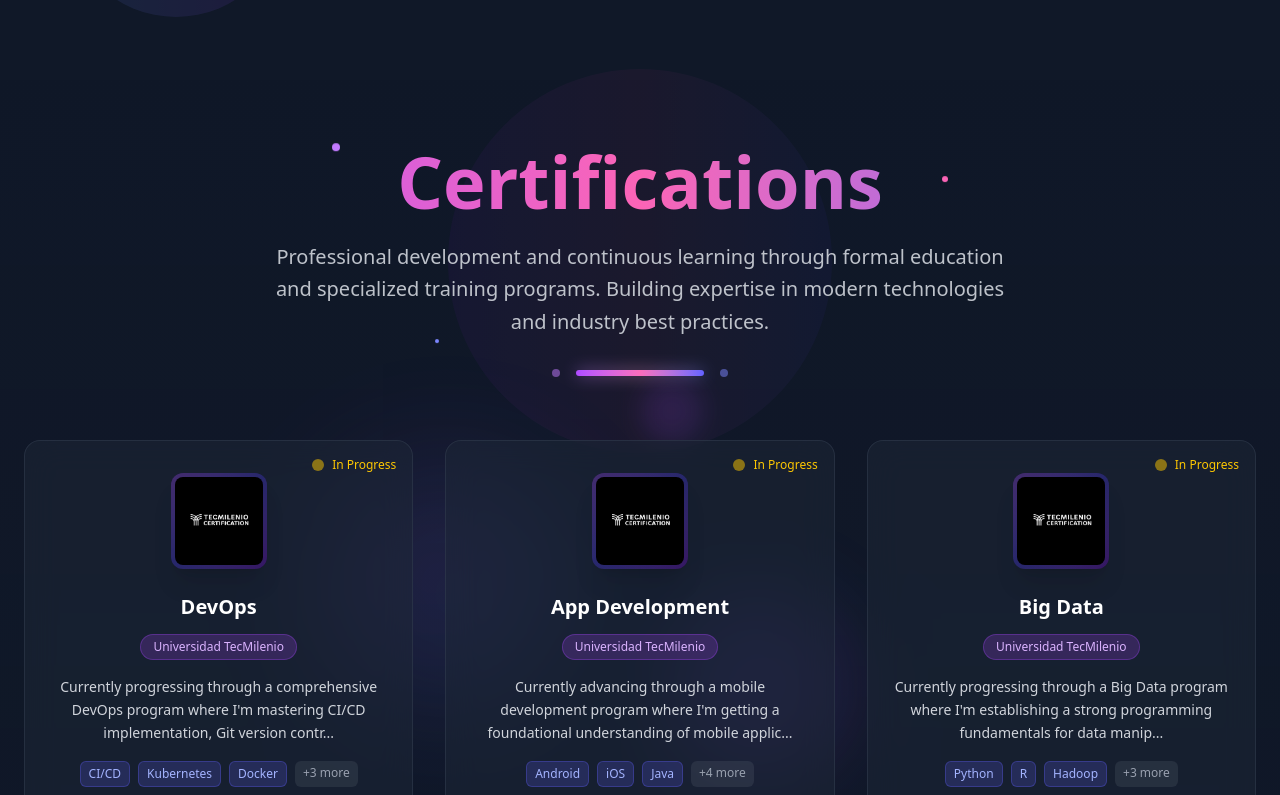
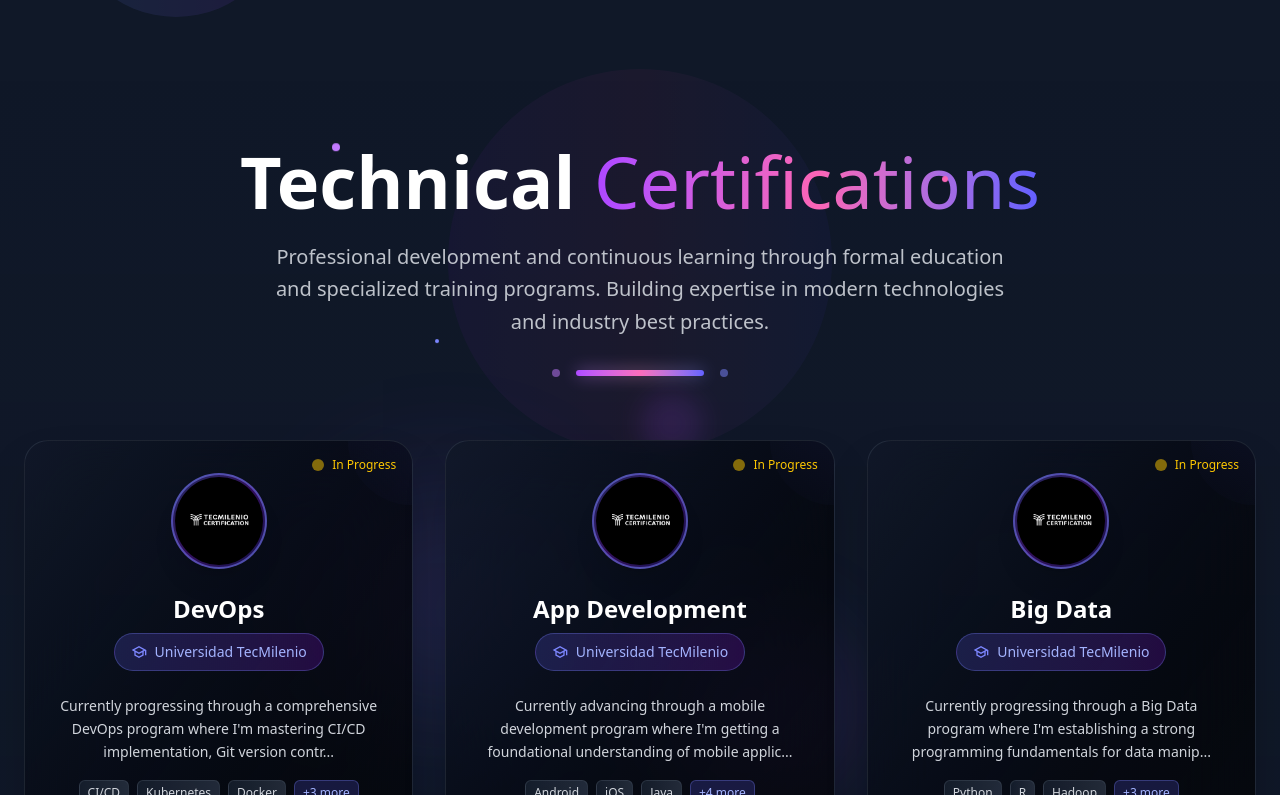
Before and after one commit to amirmx2905/MyDevPort, a Vue app: page / in a window 1280 px wide. Shown: the part 6125-6920 px from the top of the page. Built offline with nearby package versions, Linux system fonts and the light colour scheme.

Commit message:
CHANGED style of the cert modal, grid and project modal

```diff
--- a/src/components/Certifications/subcomponents/CertificationModal.vue
+++ b/src/components/Certifications/subcomponents/CertificationModal.vue
@@ -100,12 +100,12 @@
               <div class="relative mb-4 flex justify-center">
                 <div class="relative w-28 h-28">
                   <div
-                    class="absolute inset-0 rounded-xl bg-gradient-to-br from-purple-500/40 via-indigo-600/40 to-purple-600/40 backdrop-blur-xl border-2 border-purple-400/60 shadow-2xl"
+                    class="absolute inset-0 rounded-full bg-gradient-to-br from-indigo-500/40 via-purple-600/40 to-indigo-600/40 backdrop-blur-xl border-2 border-indigo-400/60 shadow-2xl"
                   ></div>
                   <img
                     :src="certification.image"
                     :alt="`${certification.title} certification logo`"
-                    class="relative w-full h-full object-cover rounded-xl filter brightness-105 transition-all duration-300 p-1"
+                    class="relative w-full h-full object-cover rounded-full filter brightness-105 transition-all duration-300 p-1"
                     loading="lazy"
                   />
                 </div>
--- a/src/components/Certifications/subcomponents/CertificationsGrid.vue
+++ b/src/components/Certifications/subcomponents/CertificationsGrid.vue
@@ -29,7 +29,7 @@
         tabindex="0"
         role="button"
         :aria-label="`View details for ${cert.title} certification`"
-        class="group relative bg-gray-800/50 backdrop-blur-lg border border-gray-700/50 rounded-2xl p-6 cursor-pointer transition-all duration-500 hover:scale-105 hover:bg-gray-800/70 focus:outline-none focus:ring-2 focus:ring-gray-500/50"
+        class="group relative bg-gradient-to-br from-gray-900/80 to-black/60 backdrop-blur-2xl border border-gray-700/50 rounded-3xl p-8 cursor-pointer transition-all duration-500 hover:scale-[1.03] shadow-2xl overflow-hidden focus:outline-none focus:ring-4 focus:ring-indigo-400/30"
         :class="{
           'opacity-0 translate-y-4': !animatedItems.has(cert.id),
           'opacity-100 translate-y-0': animatedItems.has(cert.id),
@@ -44,6 +44,14 @@
             : {}
         "
       >
+        <!-- Decorative Background Elements -->
+        <div
+          class="absolute top-0 right-0 w-32 h-32 bg-gradient-to-bl from-indigo-500/10 to-transparent rounded-full -translate-y-16 translate-x-16"
+        ></div>
+        <div
+          class="absolute bottom-0 left-0 w-24 h-24 bg-gradient-to-tr from-purple-600/10 to-transparent rounded-full translate-y-12 -translate-x-12"
+        ></div>
+
         <!-- Status Indicator -->
         <div class="absolute top-4 right-4 flex items-center space-x-2">
           <div
@@ -68,17 +76,17 @@
         </div>
 
         <!-- Certification Image -->
-        <div class="mb-6 mt-2">
-          <div class="relative w-24 h-24 mx-auto">
-            <!-- Image Background with Gradient -->
+        <div class="flex justify-center mb-6">
+          <div class="relative w-24 h-24">
+            <!-- Logo Background with Gradient -->
             <div
-              class="absolute inset-0 rounded-xl bg-gradient-to-br from-purple-500/30 via-indigo-600/30 to-purple-700/30 backdrop-blur-xl shadow-xl transition-all duration-300"
+              class="absolute inset-0 rounded-full bg-gradient-to-br from-indigo-500/30 via-purple-600/30 to-indigo-700/30 backdrop-blur-xl border-2 border-indigo-400/50 shadow-xl"
             ></div>
             <!-- Certification Logo Image -->
             <img
               :src="cert.image"
               :alt="`${cert.title} certification logo`"
-              class="relative w-full h-full object-cover rounded-xl filter brightness-95 group-hover:brightness-110 transition-all duration-300 p-1"
+              class="relative w-full h-full object-cover rounded-full filter brightness-95 transition-all duration-300 p-1"
               loading="lazy"
             />
           </div>
@@ -86,18 +94,31 @@
 
         <!-- Certification Title -->
         <h3
-          class="text-xl font-bold text-white mb-3 text-center transition-colors duration-300"
+          class="text-white font-bold text-2xl mb-2 text-center transition-colors duration-300"
         >
           {{ cert.title }}
         </h3>
 
         <!-- Institution Badge -->
-        <div v-if="cert.institution" class="text-center mb-4">
-          <span
-            class="inline-block bg-purple-500/20 text-purple-300 text-xs px-3 py-1 rounded-full border border-purple-500/30"
+        <div v-if="cert.institution" class="text-center mb-6">
+          <div
+            class="inline-flex items-center px-4 py-2 bg-gradient-to-r from-indigo-500/20 to-purple-600/20 border border-indigo-400/30 rounded-full"
           >
-            {{ cert.institution }}
-          </span>
+            <!-- Institution Icon -->
+            <svg
+              class="w-4 h-4 mr-2 text-indigo-400"
+              fill="currentColor"
+              viewBox="0 0 24 24"
+            >
+              <path
+                d="M12 3L1 9l4 2.18v6L12 21l7-3.82v-6l2-1.09V17h2V9L12 3zm6.82 6L12 12.72 5.18 9 12 5.28 18.82 9zM17 15.99l-5 2.73-5-2.73v-3.72L12 15l5-2.73v3.72z"
+              />
+            </svg>
+            <!-- Institution Text -->
+            <span class="text-indigo-300 text-sm font-medium">{{
+              cert.institution
+            }}</span>
+          </div>
         </div>
 
         <!-- Description Preview -->
@@ -116,13 +137,13 @@
           <span
             v-for="skill in cert.skills.slice(0, 3)"
             :key="skill"
-            class="text-xs bg-indigo-500/20 text-indigo-300 px-2 py-1 rounded-md border border-indigo-500/30"
+            class="px-2 py-1 bg-gradient-to-r from-gray-800/60 to-gray-700/60 border border-gray-600/40 rounded-md text-xs text-gray-300 font-medium"
           >
             {{ skill }}
           </span>
           <span
             v-if="cert.skills.length > 3"
-            class="text-xs bg-gray-500/20 text-gray-400 px-2 py-1 rounded-md"
+            class="px-2 py-1 bg-indigo-500/20 border border-indigo-400/30 rounded-md text-xs text-indigo-300 font-medium"
           >
             +{{ cert.skills.length - 3 }} more
           </span>
--- a/src/components/Certifications/subcomponents/SectionHeader.vue
+++ b/src/components/Certifications/subcomponents/SectionHeader.vue
@@ -22,9 +22,14 @@
 
     <!-- Main Section Title -->
     <h2
-      class="relative text-5xl md:text-6xl lg:text-7xl font-bold mb-6 bg-gradient-to-r from-purple-500 via-pink-400 to-indigo-500 bg-clip-text text-transparent transition-all duration-1000"
+      class="relative text-5xl md:text-6xl lg:text-7xl font-bold text-white mb-6 transition-all duration-1000"
     >
-      Certifications
+      Technical
+      <span
+        class="bg-gradient-to-r from-purple-500 via-pink-400 to-indigo-500 bg-clip-text text-transparent font-light"
+      >
+        Certifications
+      </span>
     </h2>
 
     <!-- Floating Accent Elements -->
--- a/src/components/Projects/subcomponents/ProjectModal.vue
+++ b/src/components/Projects/subcomponents/ProjectModal.vue
@@ -105,14 +105,25 @@
             </button>
 
             <!-- Project Header -->
-            <div class="relative p-8 pb-6">
-              <!-- Decorative Background -->
-              <div class="absolute inset-0"></div>
+            <div class="relative text-center py-8 px-8 overflow-hidden">
+              <!-- Decorative Background Elements -->
+              <div
+                class="absolute inset-0 bg-gradient-to-br from-emerald-500/5 via-teal-600/5 to-green-600/5"
+              ></div>
+              <div
+                class="absolute top-0 left-1/4 w-32 h-32 bg-gradient-to-br from-emerald-500/10 to-transparent rounded-full -translate-y-16"
+              ></div>
+              <div
+                class="absolute top-0 right-1/4 w-24 h-24 bg-gradient-to-bl from-teal-500/10 to-transparent rounded-full -translate-y-12 translate-x-12"
+              ></div>
+              <div
+                class="absolute bottom-0 right-1/4 w-24 h-24 bg-gradient-to-tr from-green-600/10 to-transparent rounded-full translate-y-12"
+              ></div>
 
               <!-- Project Image -->
-              <div class="relative mb-6 mt-8">
+              <div class="relative mb-6 mt-12">
                 <div
-                  class="aspect-video mt-13 rounded-2xl overflow-hidden shadow-2xl"
+                  class="aspect-video rounded-2xl overflow-hidden shadow-2xl"
                 >
                   <img
                     :src="project.image"
@@ -123,17 +134,19 @@
                 </div>
               </div>
 
-              <!-- Project Title and Meta -->
-              <div class="relative z-10">
+              <!-- Project Title -->
               <h2
-                  class="text-3xl md:text-4xl font-bold mb-4 bg-gradient-to-r from-emerald-400 via-teal-400 to-green-400 bg-clip-text text-transparent"
+                class="text-3xl md:text-4xl font-bold mb-6 bg-gradient-to-r from-emerald-400 via-teal-400 to-green-400 bg-clip-text text-transparent"
               >
                 {{ project.title }}
               </h2>
 
-                <!-- Project Meta Information -->
-                <div class="flex flex-wrap gap-4 text-sm text-gray-400 mb-6">
-                  <div class="flex items-center">
+              <!-- Badges Row -->
+              <div class="flex flex-wrap justify-center gap-4">
+                <!-- Year Badge -->
+                <div
+                  class="inline-flex items-center px-4 py-2 bg-gradient-to-r from-emerald-500/25 to-teal-600/25 border border-emerald-400/40 rounded-full backdrop-blur-sm shadow-lg"
+                >
                   <svg
                     class="w-4 h-4 mr-2 text-emerald-400"
                     fill="currentColor"
@@ -143,11 +156,17 @@
                       d="M19 3h-1V1h-2v2H8V1H6v2H5c-1.11 0-1.99.9-1.99 2L3 19c0 1.1.89 2 2 2h14c1.1 0 2-.9 2-2V5c0-1.1-.9-2-2-2zm0 16H5V8h14v11zM7 10h5v5H7z"
                     />
                   </svg>
-                    <span>{{ project.year }}</span>
+                  <span class="text-emerald-200 font-medium">{{
+                    project.year
+                  }}</span>
                 </div>
-                  <div class="flex items-center">
+
+                <!-- Duration Badge -->
+                <div
+                  class="inline-flex items-center px-4 py-2 bg-gradient-to-r from-teal-500/25 to-green-600/25 border border-teal-400/40 rounded-full backdrop-blur-sm shadow-lg"
+                >
                   <svg
-                      class="w-4 h-4 mr-2 text-emerald-400"
+                    class="w-4 h-4 mr-2 text-teal-400"
                     fill="currentColor"
                     viewBox="0 0 24 24"
                   >
@@ -155,8 +174,9 @@
                       d="M12 2l3.09 6.26L22 9.27l-5 4.87 1.18 6.88L12 17.77l-6.18 3.25L7 14.14 2 9.27l6.91-1.01L12 2z"
                     />
                   </svg>
-                    <span>{{ project.duration }}</span>
-                  </div>
+                  <span class="text-teal-200 font-medium">{{
+                    project.duration
+                  }}</span>
                 </div>
               </div>
             </div>
```
Lines whose indentation alone changed are shown as unchanged.
